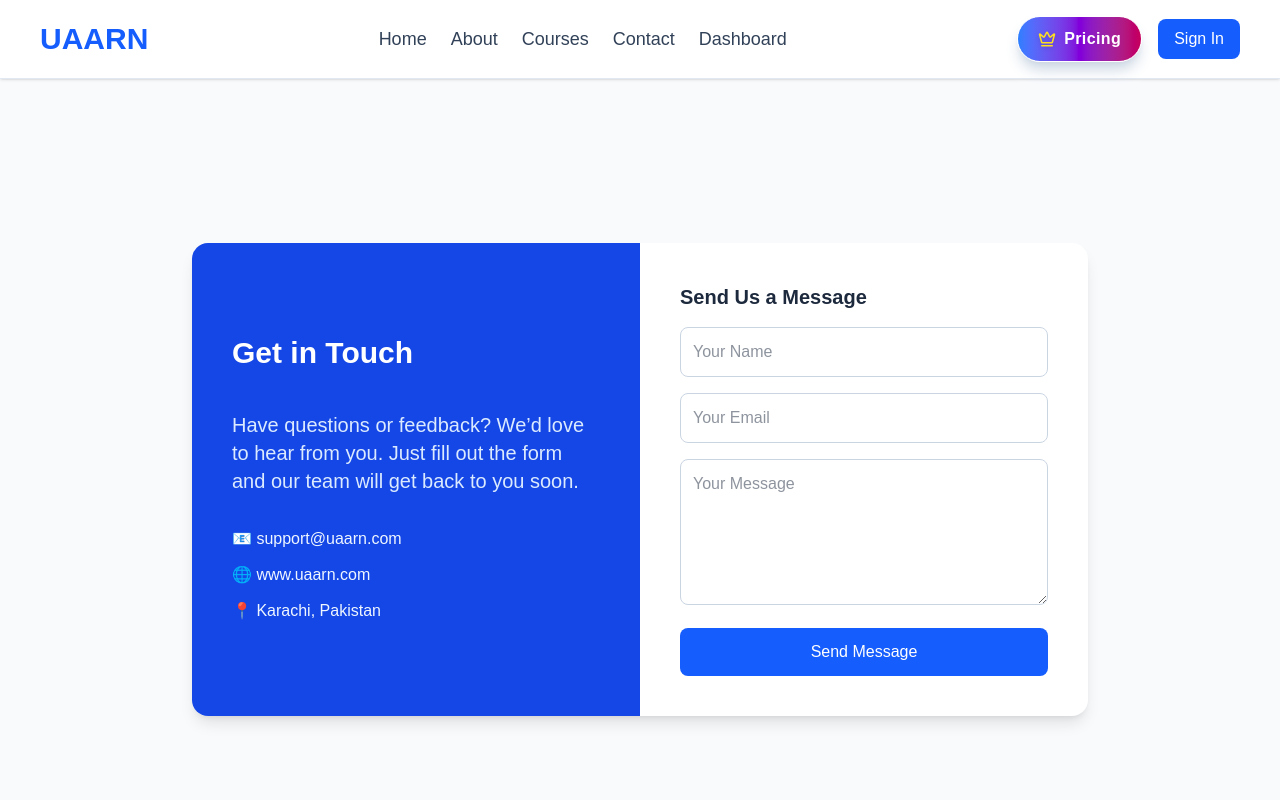
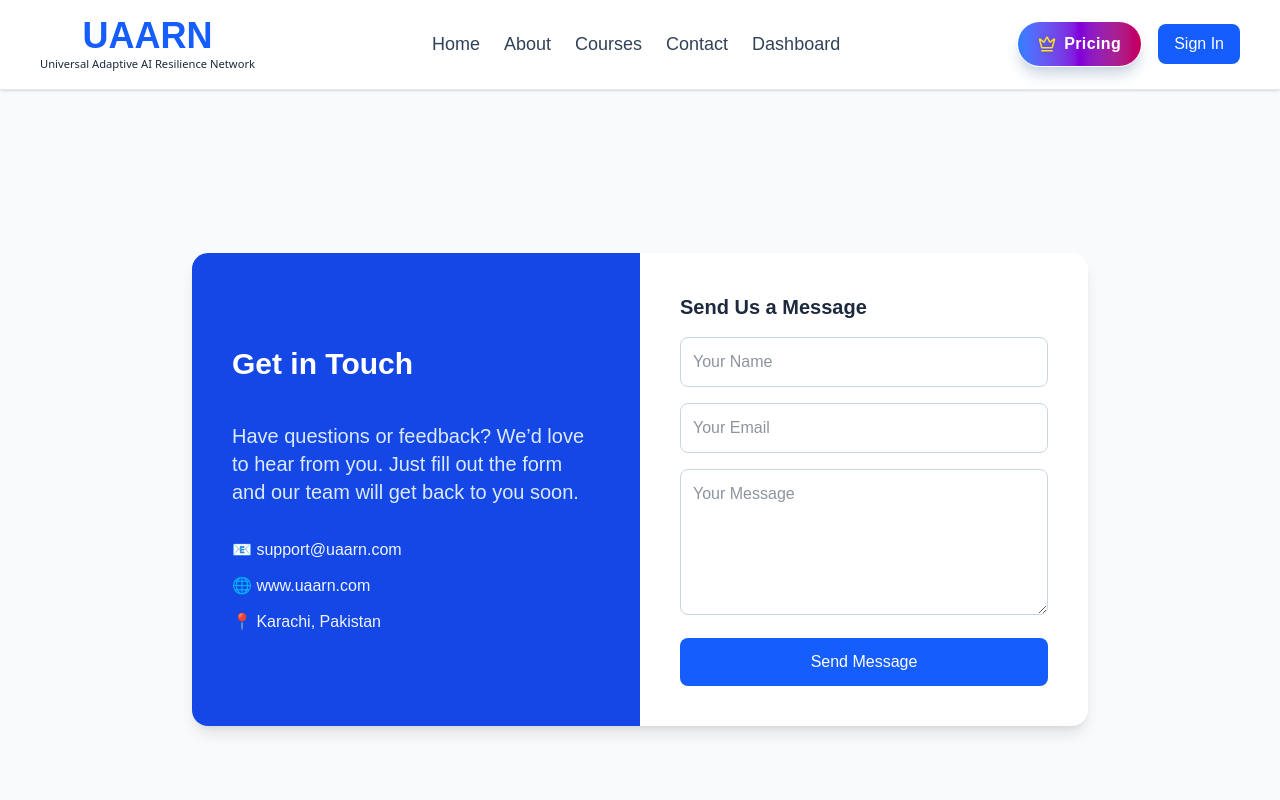
Before and after one commit to maryamarif24/uaarn-edu-vfinal, a Next.js app: page /contact in a window 1280 px wide. Shown: the top 800 px of the page. Built offline with nearby package versions, Linux system fonts and the light colour scheme; no server answers.

Commit message:
final version

```diff
--- a/src/app/components/Navbar.tsx
+++ b/src/app/components/Navbar.tsx
@@ -12,9 +12,12 @@ export default function Navbar() {
   return (
     <nav className="flex items-center justify-between px-6 md:px-10 py-4 bg-white border-b border-slate-200 shadow-sm sticky top-0 z-50">
       {/* Logo */}
-      <Link href="/" className="text-3xl font-bold text-blue-600">
-        UAARN
-      </Link>
+      <div className="text-center">
+        <Link href="/" className="text-4xl font-bold text-blue-600">
+          UAARN
+        </Link>
+        <p className="font-sans text-[70%]">Universal Adaptive AI Resilience Network</p>
+      </div>
 
       {/* Desktop Menu */}
       <div className="hidden md:flex items-center space-x-6 text-slate-700 text-lg">
```
